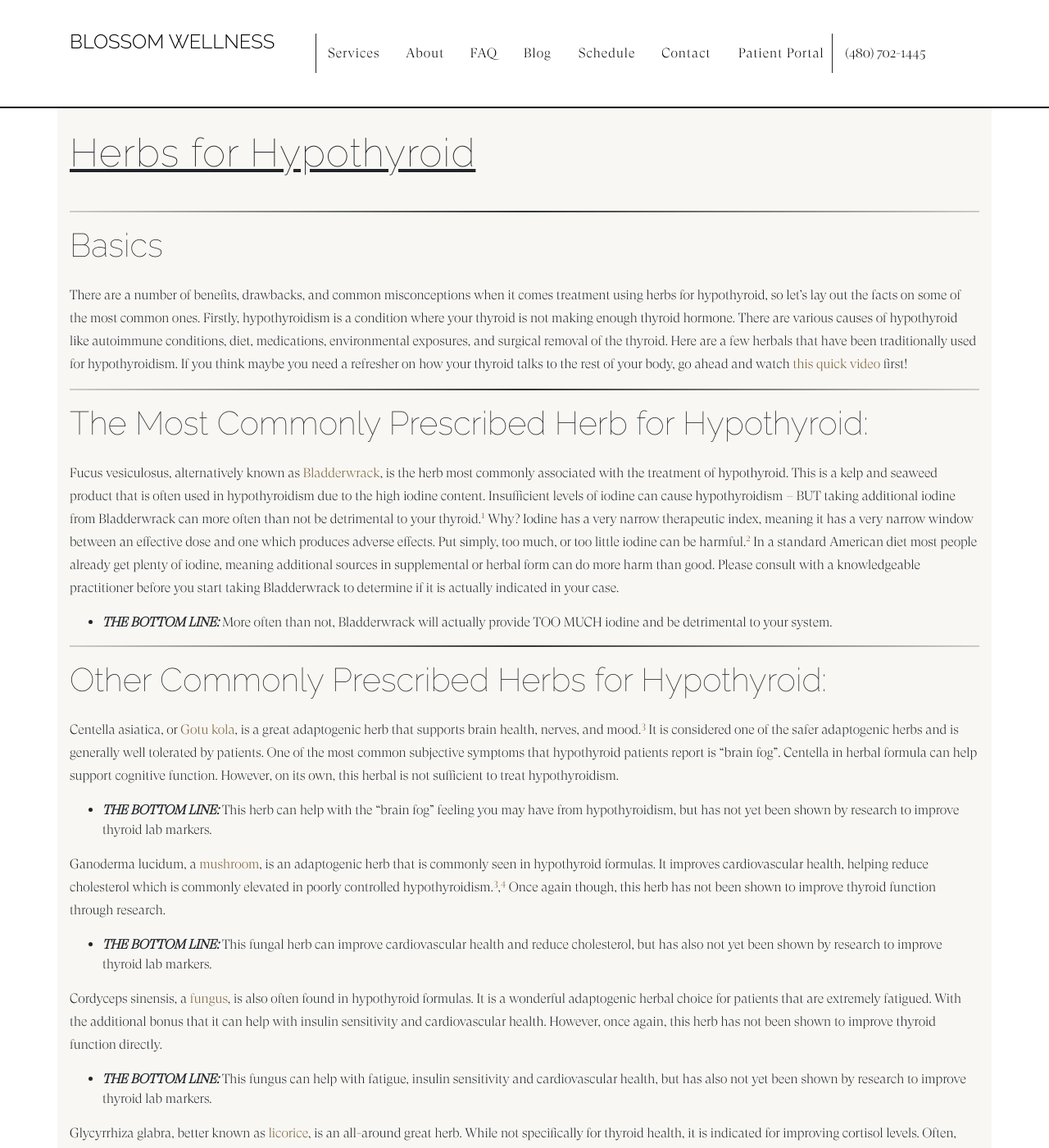
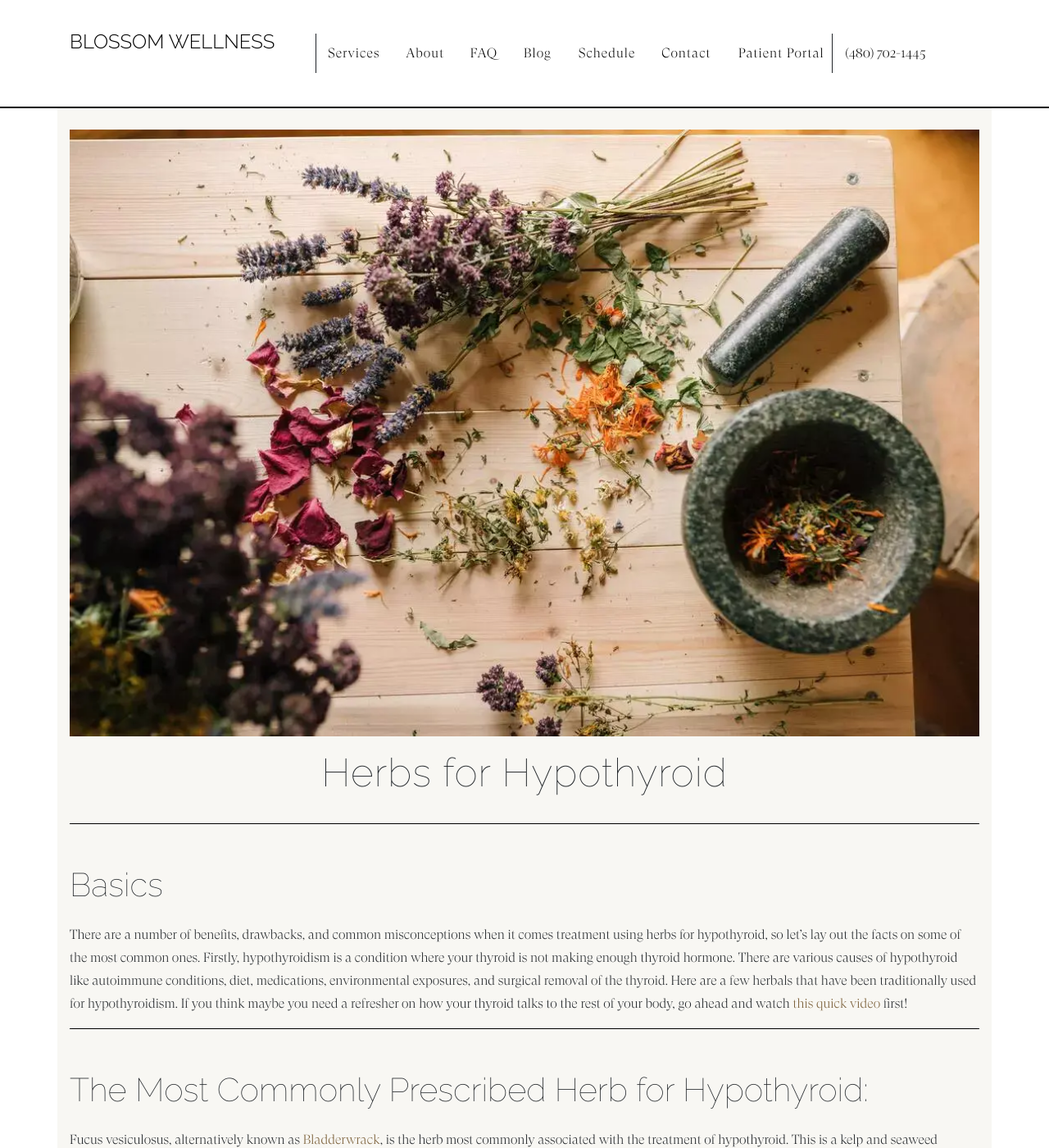
Before and after one commit to kburke8/drtaraburke, a Jekyll site: the page built from _posts/2019-11-09-herbs-for-hypothyroid.md, in a window 1280 px wide and 1400 px high. Shown: the whole window at 82% size. Built offline with Jekyll 4.4.1, drawn with Linux system fonts in a browser that asks for light colours; nearby versions of some CDN libraries; library files that are not in the unit come from our copies; a script that is not in the unit is left out.

Commit message:
add a picture

```diff
--- a/_posts/2019-11-09-herbs-for-hypothyroid.md
+++ b/_posts/2019-11-09-herbs-for-hypothyroid.md
@@ -10,6 +10,8 @@ summary:
 excerpt: There are a number of benefits, drawbacks, and common misconceptions when it comes treatment using herbs for hypothyroid, so let’s lay out the facts on some of the most common ones. Firstly,
 description: There are a number of benefits, drawbacks, and common misconceptions when it comes treatment using herbs for hypothyroid, so let’s lay out the facts...
 ---
+
+<img src="../assets/img/herbs.webp" class="d-block w-100 height-907" style="object-position: right;" alt="Herbs for Hypothyroid">
 
 # Herbs for Hypothyroid
 
--- a/_sass/layout/_post.scss
+++ b/_sass/layout/_post.scss
@@ -2,9 +2,9 @@
 .blog-post {
   padding-bottom: 50px;
   h1 {
+    text-align: center;
     padding-bottom: 25px;
     letter-spacing: 1px;
-    text-decoration: underline;
   }
   h2 {
     padding-bottom: 15px;
@@ -14,9 +14,13 @@
   }
   hr  {
     border: 0;
-    height: 2px;
-    background: #333;
-    background-image: linear-gradient(to right, #ccc, #333, #ccc);
+    height: 1px;
+    background-color:black;
+    // background: $gray-300;
+    // background-image: linear-gradient(to right, $gray-700, $black, $gray-700);
+    // background-image: linear-gradient(to right, $gray-300, $gray-600, $gray-300);
+    margin-bottom: 50px;
+    margin-top: 0px;
   }
   ul > {
    li > {
```
Also changed, not shown: assets/img/herbs.webp (added).
